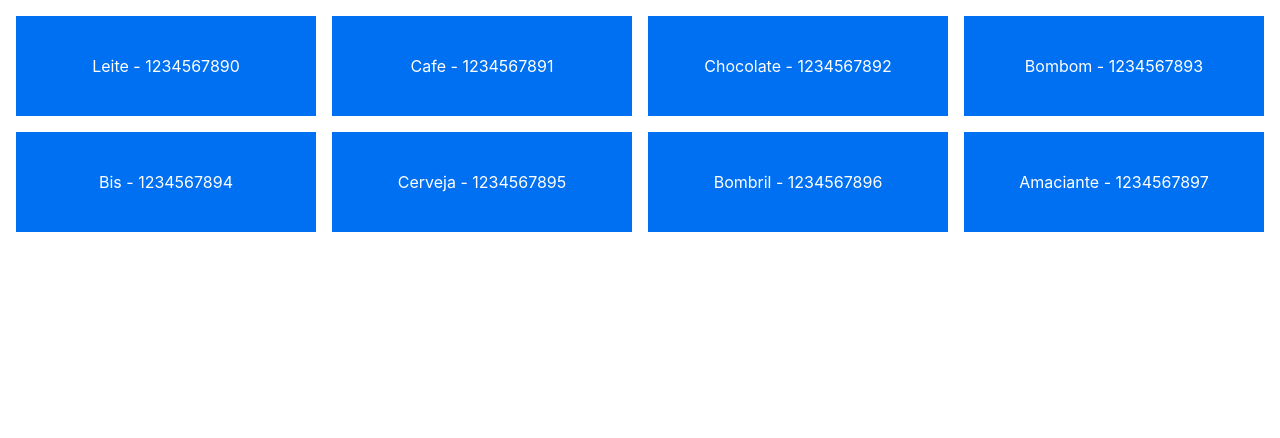
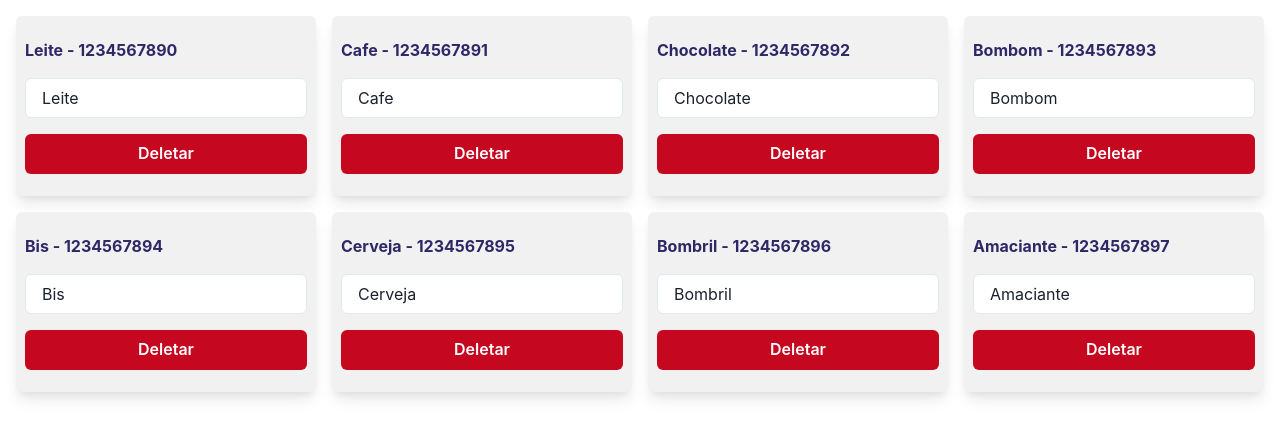
Before and after one commit to vagnerbc/poc-produtos, a Next.js app: page / in a window 1280 px wide. Shown: the top 438 px of the page. Built offline with nearby package versions, Linux system fonts and the light colour scheme.

Commit message:
implementa envio do sync

```diff
--- a/components/produto/index.tsx
+++ b/components/produto/index.tsx
@@ -1,15 +1,40 @@
-import { Center } from "@chakra-ui/react";
+import { useCallback, useState, useEffect } from 'react'
+import { Center, Button, Input, Flex, Text } from "@chakra-ui/react";
 import React from "react";
 import { TProduto } from "services/api/produtos/types";
+import { produtoUseCase } from 'services/use-cases';
 
 type Props = {
   produto: TProduto;
 };
 
 const Produto = ({ produto }: Props) => {
+  const [name, setName] = useState(produto.name);
+
+  const handleRemove = useCallback((produto: TProduto) => {
+    produtoUseCase.delete(produto);
+  }, []);
+
+  useEffect(() => {
+    if (name === produto.name) return;
+    setTimeout(() => {
+      produtoUseCase.update({ ...produto, name });
+    }, 2000);
+  }, [name, produto]);
+
   return (
-    <Center bg="primary.base" h="100px" w="100%" color="white">
-      {produto.name} - {produto.sku}
+    <Center bg="background" h="180px" w="100%" shadow="lg" borderRadius={6}>
+      <Flex direction="column">
+        <Text fontWeight="bold" color="secondary">{name} - {produto.sku}</Text>
+        <Input
+          placeholder="Novo nome do produto"
+          value={name}
+          my={4}
+          variant="primary"
+          onChange={(e) => setName(e.target.value)}
+        />
+        <Button variant="delete" onClick={() => handleRemove(produto)}>Deletar</Button>
+      </Flex>
     </Center>
   );
 };
--- a/pages/index.tsx
+++ b/pages/index.tsx
@@ -13,7 +13,7 @@
 
   return (
     <Box w="100%" h="100vh" p={4}>
-      <SimpleGrid columns={{ base: 1, sm: 2, md: 3, lg: 3, xl: 4 }} spacing={4}>
+      <SimpleGrid columns={{ base: 1, sm: 1, md: 2, lg: 3, xl: 4 }} spacing={4}>
         {produtos.map((produto, index) => (
           <Produto produto={produto} key={index} />
         ))}
--- a/services/api/produtos/produto-service.ts
+++ b/services/api/produtos/produto-service.ts
@@ -1,14 +1,20 @@
 import { AbstractService } from "../abstract-service";
 import { api } from "../config";
-import { TProduto } from "./types";
+import { TProduto, TProdutoSync } from "./types";
 
 export class ProdutoService extends AbstractService<TProduto> {
   constructor() {
     super(api, "produtos", "/produtos");
   }
 
-  async sync(reference?: string) {
+  async getSync(reference?: string) {
     const query = reference ? `?reference=${reference}` : "";
     return this.api.get(`/produtos-sync${query}`);
   }
+
+  async sendSync(changed: TProdutoSync) {
+    return this.api.post(`/produtos-sync`, {
+      data: changed
+    });
+  }
 }
--- a/services/api/produtos/types.ts
+++ b/services/api/produtos/types.ts
@@ -1,6 +1,9 @@
+export type TSyncStatus = 'updated' | 'deleted';
+
 export type TProduto = {
   sku: string;
   name: string;
+  status?: TSyncStatus;
 };
 
 export type TProdutoSync = {
--- a/services/repository/config/abstract-repository.ts
+++ b/services/repository/config/abstract-repository.ts
@@ -11,6 +11,10 @@
     return await this.repository.getAll();
   }
 
+  async getByKey(key: string, value: any) {
+    return await this.repository.getByKey(key, value);
+  }
+
   async save(entityArray: T[]) {
     await this.repository.save(entityArray);
   }
--- a/services/repository/config/dexie/config.ts
+++ b/services/repository/config/dexie/config.ts
@@ -3,7 +3,7 @@
 const version = 1;
 
 const schema = {
-  produtos: "++indexed_id, sku, name",
+  produtos: "++indexed_id, sku, name, status",
 };
 
 export class DexieDB {
--- a/services/repository/config/dexie/dexie-repository.ts
+++ b/services/repository/config/dexie/dexie-repository.ts
@@ -39,6 +39,11 @@
     return await connection.toArray();
   }
 
+  async getByKey(key: string, value: any): Promise<T[]> {
+    const connection = this.dexie[this.tableName];
+    return await connection.where(key).equals(value).toArray();
+  }
+
   async delete(keys: string[]): Promise<void> {
     const connection = this.dexie[this.tableName];
     await this.dexie.transaction("rw", connection, async () => {
--- a/services/use-cases/produtos/produto.ts
+++ b/services/use-cases/produtos/produto.ts
@@ -1,7 +1,6 @@
 import { ProdutoService } from "services/api/produtos/produto-service";
-import { TProduto } from "services/api/produtos/types";
+import { TProduto, TSyncStatus } from "services/api/produtos/types";
 import { ProdutoRepository } from "services/repository/produtos/produto-repository";
-
 export class ProdutoUseCase {
   private produtoService: ProdutoService;
   private produtoRepository: ProdutoRepository;
@@ -20,23 +19,21 @@
     return produtos.data;
   }
 
-  async save(produto: TProduto) {
-    await this.produtoService.save([produto]);
+  async changeStatus(produto: TProduto, status?: TSyncStatus) {
+    await this.produtoRepository.save([{...produto, status}]);
   }
 
   async update(produto: TProduto) {
-    await this.produtoService.update([produto]);
-    await this.produtoRepository.save([produto]);
+    await this.changeStatus(produto, 'updated');
   }
 
-  async delete(id: string) {
-    await this.produtoService.delete([id]);
-    await this.produtoRepository.delete([id]);
+  async delete(produto: TProduto) {
+    await this.changeStatus(produto, 'deleted');
   }
 
-  async sync(): Promise<TProduto[]> {
+  async getSync(): Promise<TProduto[]> {
     const reference = localStorage.getItem("produto_last_sync");
-    const { data } = await this.produtoService.sync(reference);
+    const { data } = await this.produtoService.getSync(reference);
 
     await this.produtoRepository.save(data.updated);
     await this.produtoRepository.delete(data.deleted);
@@ -47,4 +44,23 @@
 
     return produtos;
   }
+
+  async sendSync(): Promise<void> {
+    const updatedProdutos = await this.produtoRepository.getByKey('status', 'updated');
+    const deletedProdutos = await this.produtoRepository.getByKey('status', 'deleted');
+
+    const updated = updatedProdutos.map(produto => ({ ...produto, status: undefined, indexed_id: undefined }));
+    const deleted = deletedProdutos.map(produto => produto.sku);
+
+    await this.produtoService.sendSync({ updated, deleted });
+
+    await this.produtoRepository.save(updated);
+    await this.produtoRepository.delete(deleted);
+  }
+
+  async sync(): Promise<TProduto[]> {
+    await this.sendSync();
+    const produtos = await this.getSync();
+    return produtos;
+  }
 }
--- a/styles/customTheme.ts
+++ b/styles/customTheme.ts
@@ -6,10 +6,51 @@
   },
   colors: {
     ...theme.colors,
-    primary: {
-      base: '#0070f3',
+    primary: '#E85A00',
+    secondary: '#2E2867',
+    background: '#F1F1F1',
+    warning: '#C50820',
+    black: '#000',
+  },
+  components: {
+    ...theme.components,
+    Button: {
+      variants: {
+        ...theme.components.Button.variants,
+        delete: {
+          bg: 'warning',
+          color: 'white',
+          _hover: {
+            opacity: 0.8,
+          }
+        }
+      }
     },
-  },
+    Input: {
+      variants: {
+        ...theme.components.Input.variants,
+        primary: {
+          field: {
+            border: "1px solid",
+            borderColor: "inherit",
+            bg: "white",
+            _hover: {
+              borderColor: "black",
+            },
+            _readOnly: {
+              boxShadow: "none !important",
+              userSelect: "all",
+            },
+            _focus: {
+              zIndex: 1,
+              borderColor: "black",
+              boxShadow: `0 0 0 1px black`,
+            },
+          },
+        }
+      }
+    }
+  }
 })
 
 export default customTheme
```
